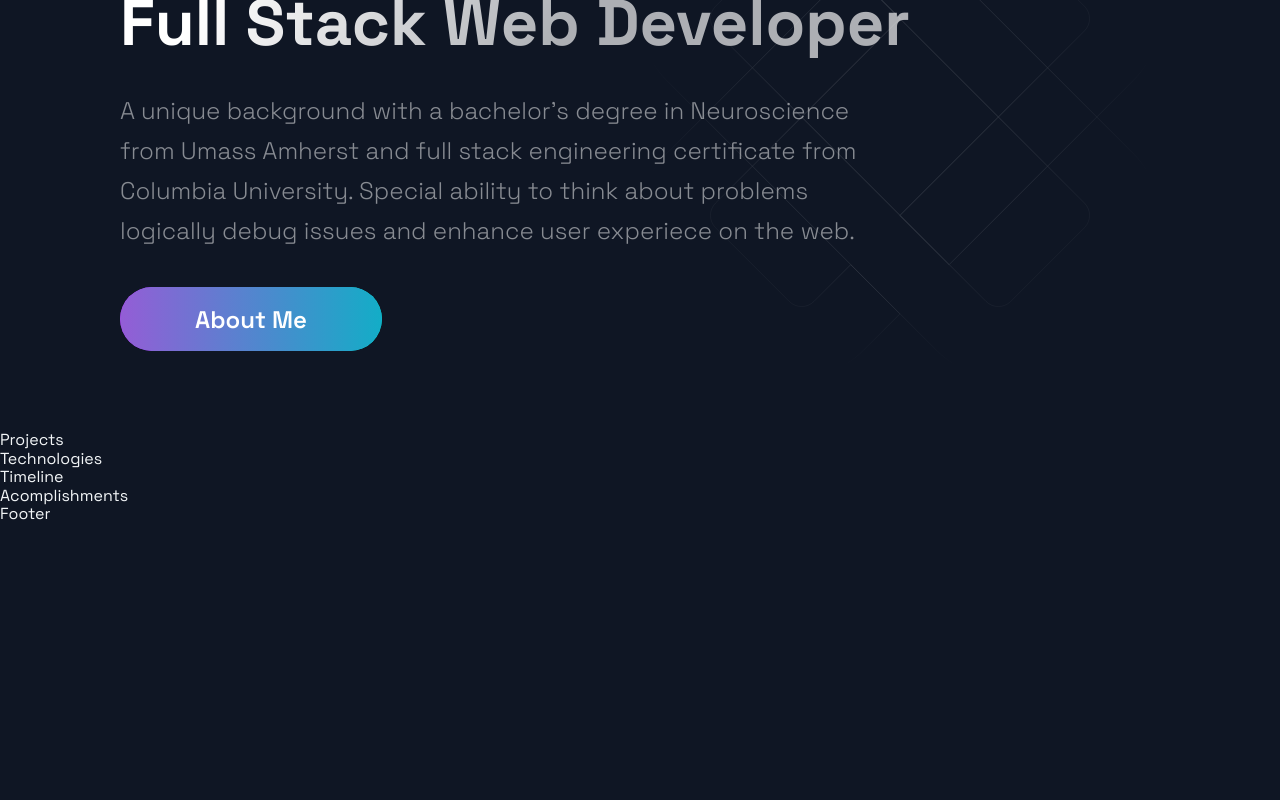
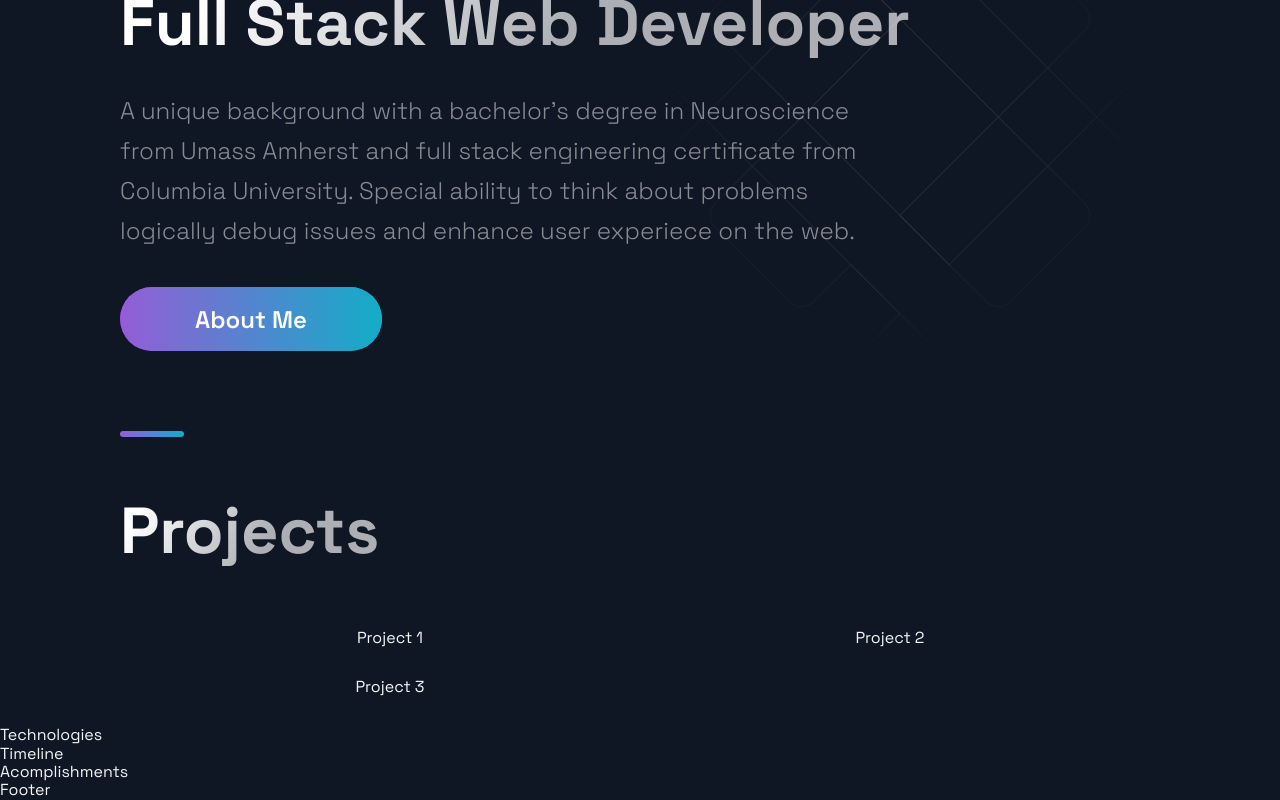
Before and after one commit to daviewave/NEWEST-Porfolio, a Next.js app: page / in a window 1280 px wide. Shown: the part 255-1055 px from the top of the page. Before the commit the page ends 800 px from the top, so only its background shows below. Built offline with nearby package versions, Linux system fonts and the light colour scheme.

Commit message:
added Projects section with basic fillers for where each project will go

```diff
--- a/src/components/Projects/Projects.js
+++ b/src/components/Projects/Projects.js
@@ -5,9 +5,14 @@ import { Section, SectionDivider, SectionTitle } from '../../styles/GlobalCompon
 import { projects } from '../../constants/constants';
 
 const Projects = () => (
-  <div>
-    Projects
-  </div>
+  <Section nopadding id="projects">
+    <SectionDivider />
+    <SectionTitle main>Projects</SectionTitle>
+    <GridContainer>
+      {["Project 1", "Project 2", "Project 3"].map((project) => (
+        <div>{project}</div>
+      ))}
+    </GridContainer>
+  </Section>
 );
-
 export default Projects;
```
